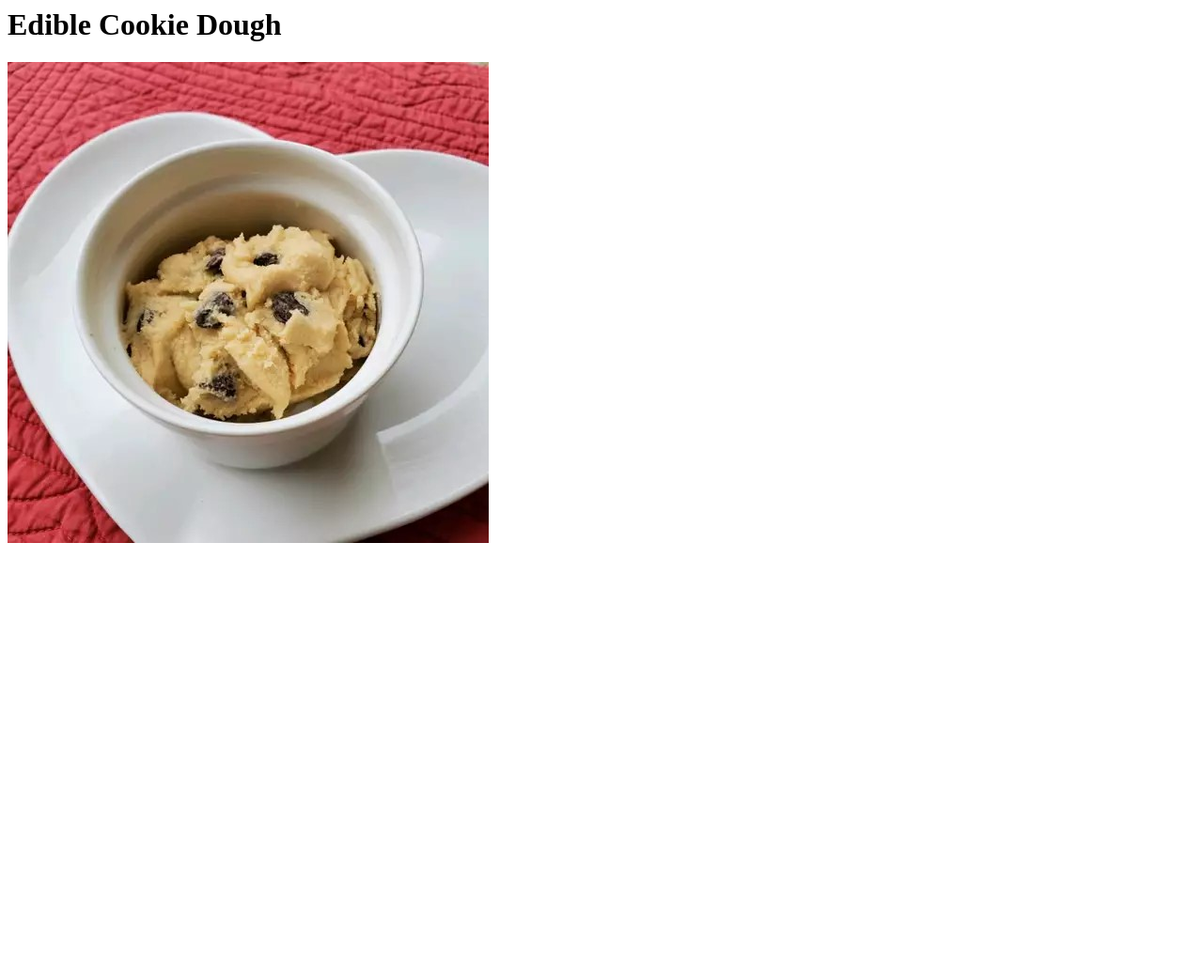
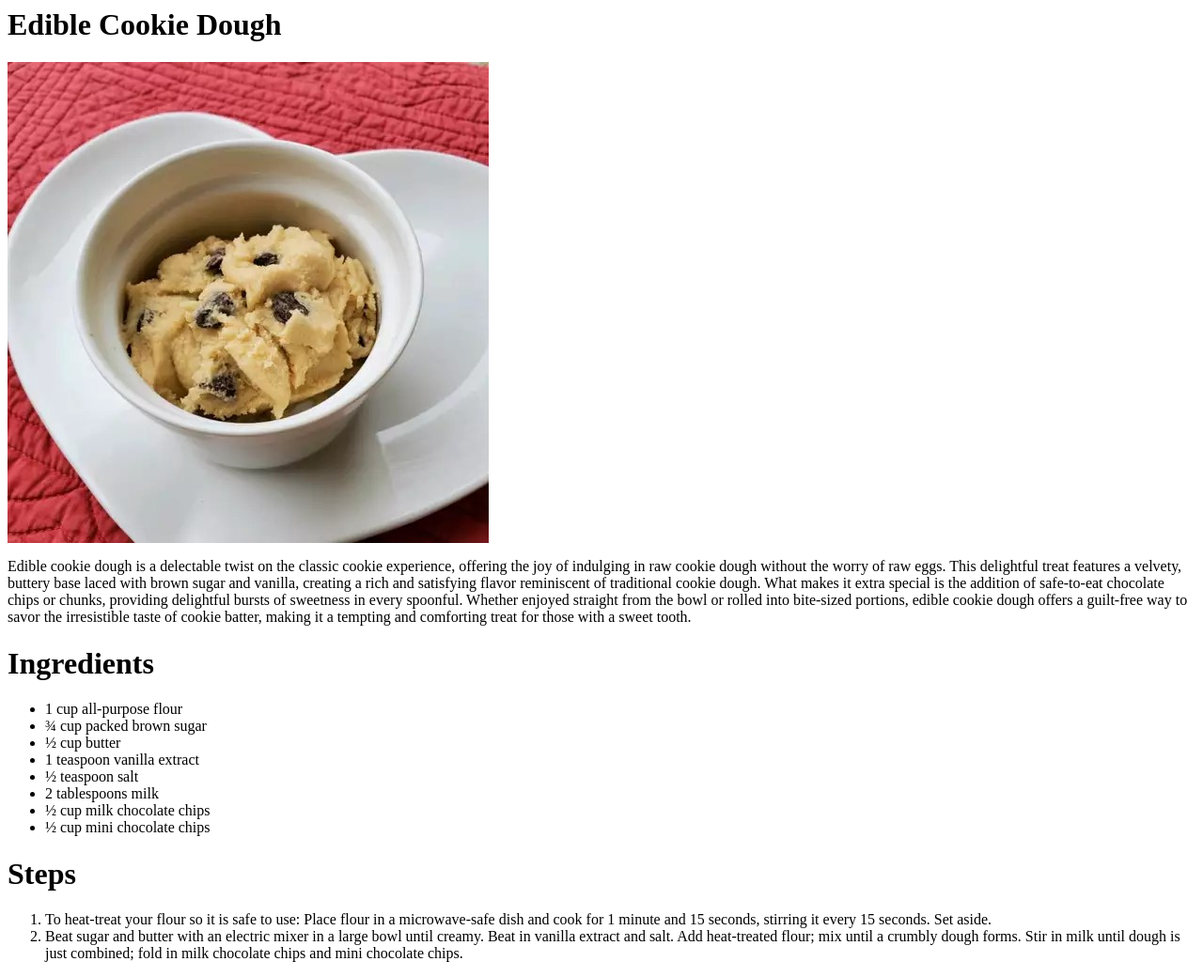
Before and after one commit to Langeryt/recipes, a plain HTML site: page recipes/EdibleCookieDough.html in a window 1280 px wide. Shown: the whole page at 94% size. Before the commit the page ends 800 px from the top, so only its background shows below. Drawn offline with Linux system fonts and the light colour scheme.

Commit message:
added Description for 2 recipes and added ingredients and steps to Cookie Dough

```diff
--- a/recipes/EdibleCookieDough.html
+++ b/recipes/EdibleCookieDough.html
@@ -4,9 +4,24 @@
     <img src="./data/images/EdibleCookieDough.jpg" alt="Picture of Cookie Dough in a cup on a plate." height="512" width="512">
 </head>
 <body>
-    <p></p>
-    <p><ul>
+    <p>Edible cookie dough is a delectable twist on the classic cookie experience, offering the joy of indulging in raw cookie dough without the worry of raw eggs. This delightful treat features a velvety, buttery base laced with brown sugar and vanilla, creating a rich and satisfying flavor reminiscent of traditional cookie dough. What makes it extra special is the addition of safe-to-eat chocolate chips or chunks, providing delightful bursts of sweetness in every spoonful. Whether enjoyed straight from the bowl or rolled into bite-sized portions, edible cookie dough offers a guilt-free way to savor the irresistible taste of cookie batter, making it a tempting and comforting treat for those with a sweet tooth.</p>
+    <!--AI Generated placeholder-->
+    <p>
+        <h1>Ingredients</h1>
+        <ul>
+        <li>1 cup all-purpose flour</li>
+        <li>¾ cup packed brown sugar</li>
+        <li>½ cup butter</li>
+        <li>1 teaspoon vanilla extract</li>
+        <li>½ teaspoon salt</li>
+        <li>2 tablespoons milk</li>
+        <li>½ cup milk chocolate chips</li>
+        <li>½ cup mini chocolate chips</li>
     </ul></p>
-    <p><ol>
+    <p>
+        <h1>Steps</h1>
+        <ol>
+        <li>To heat-treat your flour so it is safe to use: Place flour in a microwave-safe dish and cook for 1 minute and 15 seconds, stirring it every 15 seconds. Set aside.</li>
+        <li>Beat sugar and butter with an electric mixer in a large bowl until creamy. Beat in vanilla extract and salt. Add heat-treated flour; mix until a crumbly dough forms. Stir in milk until dough is just combined; fold in milk chocolate chips and mini chocolate chips.</li>
     </ol></p>
 </body>
```
Also changed, not shown: recipes/CCcookies.html (+1 -1 lines), recipes/ChickenParmesan.html (added, +13 -0 lines), recipes/data/images/ChickenParmesan.jpg (added).
